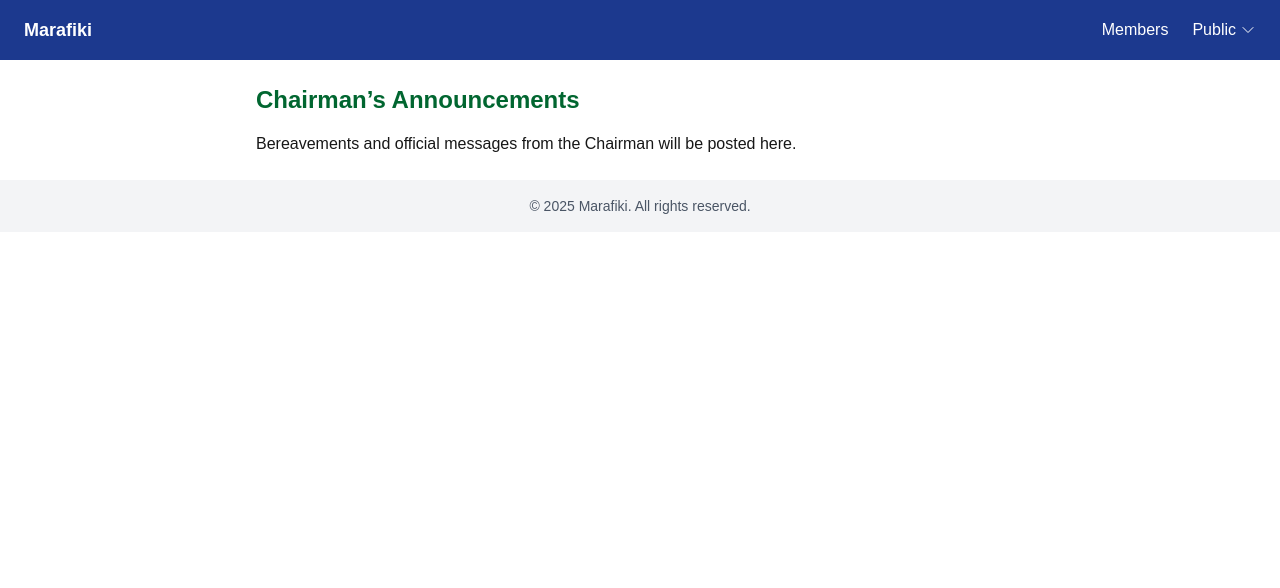
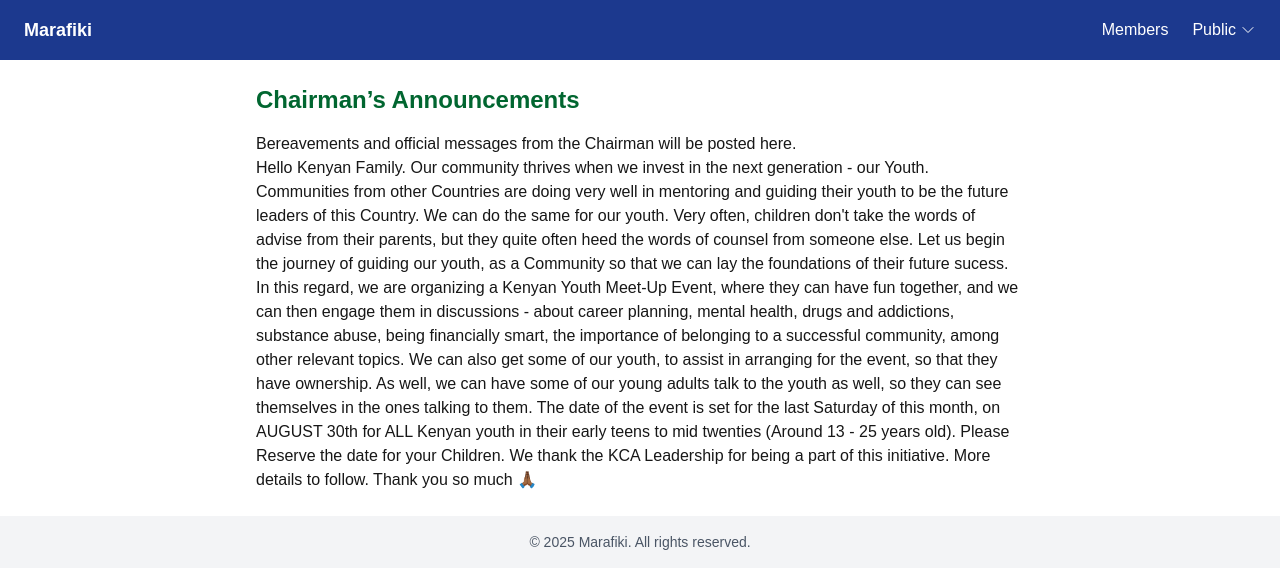
Before and after one commit to JKananda-code/marafiki-demo, a Next.js app: page /public/chairman-announcements in a window 1280 px wide. Shown: the top 588 px of the page. Built offline with nearby package versions, Linux system fonts and the light colour scheme.

Commit message:
esLint Correction

```diff
--- a/app/public/chairman-announcements/page.tsx
+++ b/app/public/chairman-announcements/page.tsx
@@ -3,6 +3,34 @@ export default function ChairmanAnnouncementsPage() {
     <div className="space-y-4 max-w-3xl mx-auto">
       <h2 className="text-2xl font-bold text-green-800">Chairman’s Announcements</h2>
       <p>Bereavements and official messages from the Chairman will be posted here.</p>
+Hello Kenyan Family.
+
+Our community thrives when we invest in the next generation - our Youth.
+
+Communities from other Countries are  doing very well in mentoring and guiding their youth to be the future leaders of this Country.
+
+We can do the same for our youth.
+
+Very often, children don't take the words of advise from their parents, but  they quite often heed the words of counsel from someone else.
+
+Let us begin the journey of guiding our youth, as a Community so that we can lay the foundations of their future sucess.
+
+In this regard, we are organizing a Kenyan Youth Meet-Up Event, where they can have fun together, and we can then engage them in discussions - about career planning, mental health, drugs and addictions, substance abuse, being financially smart, the importance of belonging to a successful community, among other relevant topics.
+
+We can also get some of our youth, to assist in arranging for the event, so that they have ownership.
+
+As well, we can have some of our young adults talk to the youth as well, so they can see themselves in the ones talking to them.
+
+The date of the event is set for the last Saturday of this month, on AUGUST 30th for ALL Kenyan youth in their early teens to mid twenties (Around 13 - 25 years old).
+
+Please Reserve the date for your Children.
+
+We thank the KCA Leadership for being a part of this initiative.
+
+More details to follow.
+
+Thank you so much  🙏🏾
+
     </div>
   )
 }
--- a/eslint.config.mjs
+++ b/eslint.config.mjs
@@ -19,6 +19,7 @@ const eslintConfig = [
       "build/**",
       "next-env.d.ts",
     ],
+"rules": {"react/no-unescaped-entities": 0},
   },
 ];
 
```
